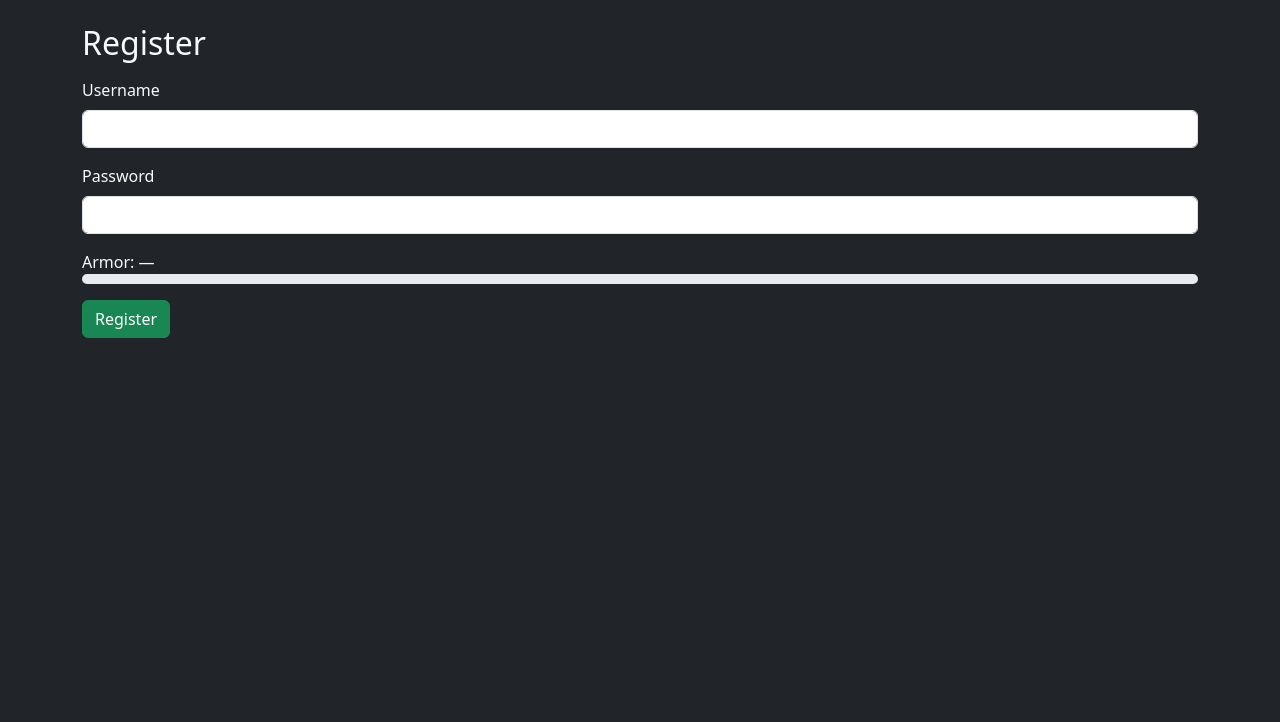
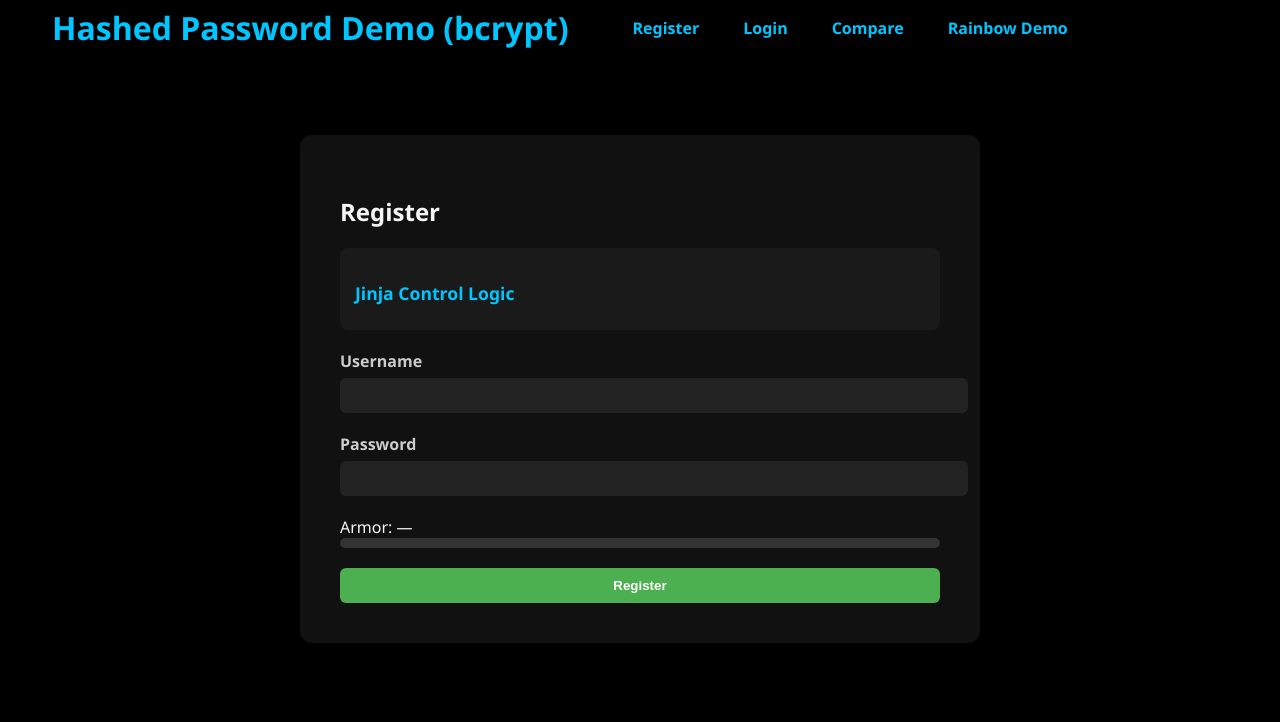
Before and after one commit to UndeadEmperorX/HashedPassword, a Flask app: page /register in a window 1280 px wide. Shown: the top 722 px of the page. Run offline with Flask 3, Linux system fonts and the light colour scheme.

Commit message:
Refactor frontend UI and update styles
Replaced Bootstrap with custom CSS for a unified dark theme and modernized UI across all pages. Updated HTML templates to use new layout, navigation, and form styles. Added contributor for frontend refactor in CONTRIBUTIONS.md. Removed unused HashWithSalt.html demo file.

```diff
--- a/static/style.css
+++ b/static/style.css
@@ -1,99 +1,315 @@
-* {
+body {
   margin: 0;
   padding: 0;
-  box-sizing: border-box;
-  font-family: Arial, sans-serif;
-}
-
-body {
-  display: flex;
-  justify-content: center;
-  align-items: center;
-  height: 100vh;
-  background: #0c0c0c;
+  background-color: #000000;
+  font-family: 'Segoe UI', sans-serif;
+  color: #f5f5f5;
 }
 
 .container {
-  background: #fff;
-  padding: 2rem;
-  border-radius: 8px;
-  box-shadow: 0 4px 12px rgba(0,0,0,0.1);
-  width: 350px;
+  max-width: 1200px;
+  margin: 0 auto;
+  padding: 40px;
 }
 
-h2 {
-  text-align: center;
-  margin-bottom: 1.5rem;
+/* Top row: H1 + nav links */
+.hero-top {
+  display: flex;
+  align-items: center;
+  justify-content: flex-start;
+  gap: 40px;
+  flex-wrap: wrap;
 }
 
-input {
-  width: 100%;
-  padding: 0.6rem;
-  margin-bottom: 1rem;
-  border: 1px solid #ccc;
-  border-radius: 4px;
+/* Brand button styled like H1 */
+.brand-button {
+  text-decoration: none;
+  color: #00C6FF;
+  font-weight: 600;
+  font-size: 2rem;
+  padding: 6px 12px;
+  border-radius: 6px;
+  transition: background-color 0.3s ease, color 0.3s ease;
+  display: inline-block;
 }
 
-button {
-  width: 100%;
-  padding: 0.8rem;
-  background: #007bff;
-  color: #fff;
-  border: none;
-  border-radius: 4px;
-  cursor: pointer;
+
+.brand-button:hover {
+  background-color: #00C6FF;
+  color: #000000;
 }
 
-button:hover {
-  background: #0056b3;
+
+
+/* Nav links inline */
+.hero-nav {
+  display: flex;
+  gap: 20px;
 }
 
-.output {
-  margin-top: 1.5rem;
-  background: #f9f9f9;
-  padding: 1rem;
+.hero-nav a {
+  text-decoration: none;
+  color: #00C6FF;
+  font-weight: 600;
+  font-size: 1rem;
+  padding: 6px 12px;
   border-radius: 6px;
-  font-size: 0.9rem;
+  transition: background-color 0.3s ease, color 0.3s ease;
 }
 
-.output p {
-  margin: 0.5rem 0;
-}
-.about-btn {
- position: fixed;
-  top: 1rem;
-  right: 1rem;
-  display: inline-block;
-  padding: 0.6rem 1rem;
-  background: #28a745; /* green button */
-  color: #fff;
-  text-decoration: none;
-  border-radius: 4px;
-  font-weight: bold;
-  text-align: center;
-  transition: background 0.3s ease;
-
+.hero-nav a:hover {
+  background-color: #00C6FF;
+  color: #000000;
 }
 
-.about-btn:hover {
-  background: #1e7e34; /* darker green on hover */
+/* Subtitle below */
+.hero-subtitle {
+  margin-top: 20px;
+  font-size: 1rem;
+  color: #cccccc;
+  line-height: 1.5;
 }
 
-.about-page {
-  max-width: 600px;
-  margin: 5rem auto;
-  padding: 2rem;
-  background: #111; /* dark background */
-  color: #fff;
-  border-radius: 8px;
-  box-shadow: 0 4px 12px rgba(255,255,255,0.1);
+/* Remove shadow separation */
+.hero-header {
+  background-color: transparent;
+  padding: 0;
+  border-radius: 0;
+  box-shadow: none;
 }
 
-.about-page h2 {
-  margin-bottom: 1rem;
-  color: #00bfff; /* accent color */
+
+/* Container for login page */
+.login-container {
+  max-width: 500px;
+  margin: 80px auto;
+  padding: 40px;
+  background-color: #111111;
+  border-radius: 12px;
 }
 
-.about-page p {
-  line-height: 1.6;
+/* Flash messages */
+.flash-message {
+  padding: 12px 16px;
+  margin-bottom: 20px;
+  border-radius: 6px;
+  font-weight: 500;
 }
+
+.flash-message.success {
+  background-color: #004d40;
+  color: #a7ffeb;
+}
+
+.flash-message.warning {
+  background-color: #4e342e;
+  color: #ffe0b2;
+}
+
+.flash-message.danger {
+  background-color: #b71c1c;
+  color: #ffebee;
+}
+
+/* Form styling */
+.login-form {
+  display: flex;
+  flex-direction: column;
+  gap: 20px;
+}
+
+.form-group label {
+  display: block;
+  margin-bottom: 6px;
+  font-weight: 600;
+  color: #cccccc;
+}
+
+.form-group input {
+  width: 100%;
+  padding: 10px 14px;
+  border: none;
+  border-radius: 6px;
+  background-color: #222;
+  color: #f5f5f5;
+}
+
+/* Button styling */
+.custom-button {
+  padding: 10px 20px;
+  background-color: #00C6FF;
+  color: #000000;
+  border: none;
+  border-radius: 6px;
+  font-weight: bold;
+  cursor: pointer;
+  transition: background-color 0.3s ease;
+}
+
+.custom-button:hover {
+  background-color: #007BFF;
+}
+
+/* === Rainbow Page Styles === */
+.rainbow-container {
+  max-width: 700px;
+  margin: 80px auto;
+  padding: 40px;
+  background-color: #111111;
+  border-radius: 12px;
+  color: #f5f5f5;
+}
+
+.rainbow-form {
+  display: flex;
+  flex-direction: column;
+  gap: 20px;
+  margin-top: 20px;
+}
+
+.form-group label {
+  display: block;
+  margin-bottom: 6px;
+  font-weight: 600;
+  color: #cccccc;
+}
+
+.form-group input {
+  width: 100%;
+  padding: 10px 14px;
+  border: none;
+  border-radius: 6px;
+  background-color: #222;
+  color: #f5f5f5;
+}
+
+/* Button styling */
+.custom-button {
+  padding: 10px 20px;
+  border: none;
+  border-radius: 6px;
+  font-weight: bold;
+  cursor: pointer;
+  transition: background-color 0.3s ease;
+}
+
+.custom-button.warning {
+  background-color: #ff9800;
+  color: #000000;
+}
+
+.custom-button.warning:hover {
+  background-color: #e68900;
+}
+
+/* Result section */
+.result-section {
+  margin-top: 30px;
+}
+
+.code-block {
+  background-color: #222;
+  color: #00C6FF;
+  padding: 12px;
+  border-radius: 6px;
+  overflow-x: auto;
+}
+
+/* Badges */
+.badge {
+  display: inline-block;
+  padding: 6px 12px;
+  border-radius: 6px;
+  font-weight: 600;
+}
+
+.badge.success {
+  background-color: #004d40;
+  color: #a7ffeb;
+}
+
+.badge.danger {
+  background-color: #b71c1c;
+  color: #ffebee;
+}
+
+/* === Register Page Styles === */
+.register-container {
+  max-width: 600px;
+  margin: 80px auto;
+  padding: 40px;
+  background-color: #111111;
+  border-radius: 12px;
+  color: #f5f5f5;
+}
+
+.register-form {
+  display: flex;
+  flex-direction: column;
+  gap: 20px;
+}
+
+.form-group label {
+  display: block;
+  margin-bottom: 6px;
+  font-weight: 600;
+  color: #cccccc;
+}
+
+.form-group input {
+  width: 100%;
+  padding: 10px 14px;
+  border: none;
+  border-radius: 6px;
+  background-color: #222;
+  color: #f5f5f5;
+}
+
+/* Progress bar styling */
+.progress-bar-container {
+  width: 100%;
+  height: 10px;
+  background-color: #333;
+  border-radius: 6px;
+  overflow: hidden;
+}
+
+.progress-bar {
+  height: 100%;
+  width: 0%;
+  background-color: #00C6FF;
+  transition: width 0.3s ease;
+}
+
+/* Button styling */
+.custom-button {
+  padding: 10px 20px;
+  border: none;
+  border-radius: 6px;
+  font-weight: bold;
+  cursor: pointer;
+  transition: background-color 0.3s ease;
+}
+
+.custom-button.success {
+  background-color: #4CAF50;
+  color: #ffffff;
+}
+
+.custom-button.success:hover {
+  background-color: #388E3C;
+}
+/* === Jinja Control Logic Container === */
+.jinja-logic-container {
+  margin: 20px 0;
+  padding: 15px;
+  background-color: #1a1a1a;
+  border-radius: 8px;
+}
+
+.jinja-logic-container h3 {
+  margin-bottom: 10px;
+  font-size: 1.1rem;
+  font-weight: bold;
+  color: #00C6FF;
+}
--- a/templates/register.html
+++ b/templates/register.html
@@ -4,36 +4,55 @@
 <head>
   <meta charset="utf-8">
   <title>Register — Hashed Password Demo</title>
-  <link href="https://cdn.jsdelivr.net/npm/bootstrap@5.3.2/dist/css/bootstrap.min.css" rel="stylesheet">
+  <link rel="stylesheet" href="../static/style.css">
 </head>
-<body class="bg-dark text-light">
-  <div class="container py-4">
+<body>
+  <header class="hero-header container">
+  <div class="hero-top">
+    <a href="{{ url_for('home') }}" class="brand-button">
+      Hashed Password Demo (bcrypt)
+    </a>
+    <nav class="hero-nav">
+      <a href="{{ url_for('register') }}">Register</a>
+      <a href="{{ url_for('login') }}">Login</a>
+      <a href="{{ url_for('compare') }}">Compare</a>
+      <a href="{{ url_for('rainbow') }}">Rainbow Demo</a>
+    </nav>
+  </div>
+
+  <div class="register-container">
     <h2>Register</h2>
+
+     <div class="jinja-logic-container">
+    <h3>Jinja Control Logic</h3>
     {% with messages = get_flashed_messages(with_categories=true) %}
       {% if messages %}
         {% for category, msg in messages %}
-          <div class="alert alert-{{ 'danger' if category=='danger' else ('success' if category=='success' else 'warning') }}">{{ msg }}</div>
+          <div class="flash-message {{ category }}">{{ msg }}</div>
         {% endfor %}
       {% endif %}
     {% endwith %}
-    <form method="post" class="mt-3">
-      <div class="mb-3">
-        <label class="form-label">Username</label>
-        <input class="form-control" name="username" required>
+  </div>
+
+    <form method="post" class="register-form">
+      <div class="form-group">
+        <label>Username</label>
+        <input name="username" required>
       </div>
-      <div class="mb-3">
-        <label class="form-label">Password</label>
-        <input id="password" class="form-control" name="password" type="password" required oninput="checkStrength()">
+      <div class="form-group">
+        <label>Password</label>
+        <input id="password" name="password" type="password" required oninput="checkStrength()">
       </div>
-      <div class="mb-3">
+      <div class="form-group">
         <div id="strengthText">Armor: —</div>
-        <div class="progress" style="height:10px;">
-          <div id="strengthBar" class="progress-bar" role="progressbar" style="width:0%"></div>
+        <div class="progress-bar-container">
+          <div id="strengthBar" class="progress-bar"></div>
         </div>
       </div>
-      <button class="btn btn-success">Register</button>
+      <button class="custom-button success">Register</button>
     </form>
   </div>
+
   <script src="{{ url_for('static', filename='strength.js') }}"></script>
 </body>
 </html>
```
Also changed, not shown: CONTRIBUTIONS.md (+2 -0 lines), static/HashWithSalt.html (deleted, +0 -25 lines), templates/compare.html (+37 -17 lines), templates/home.html (+22 -12 lines), templates/login.html (+32 -12 lines), templates/rainbow.html (+40 -16 lines).
